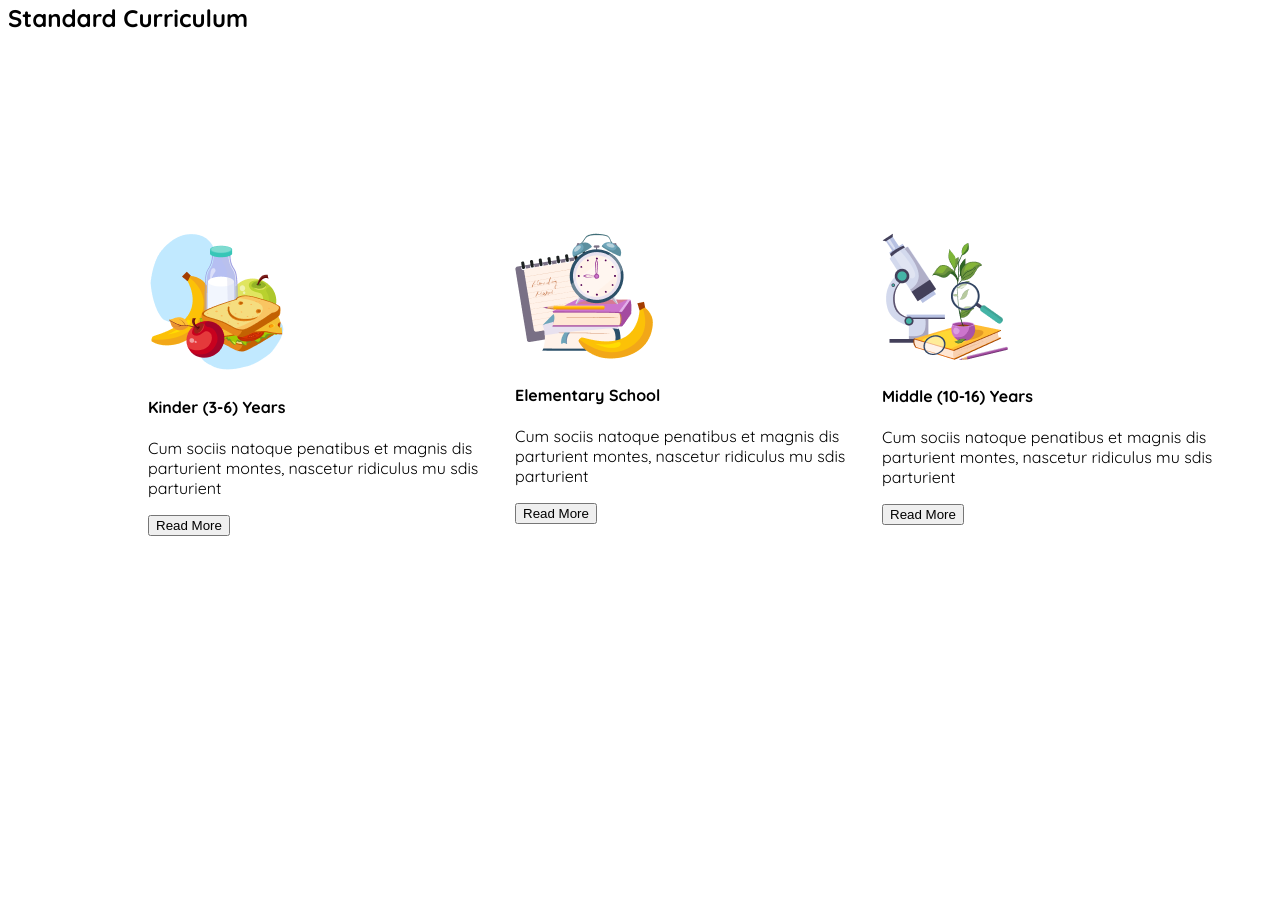
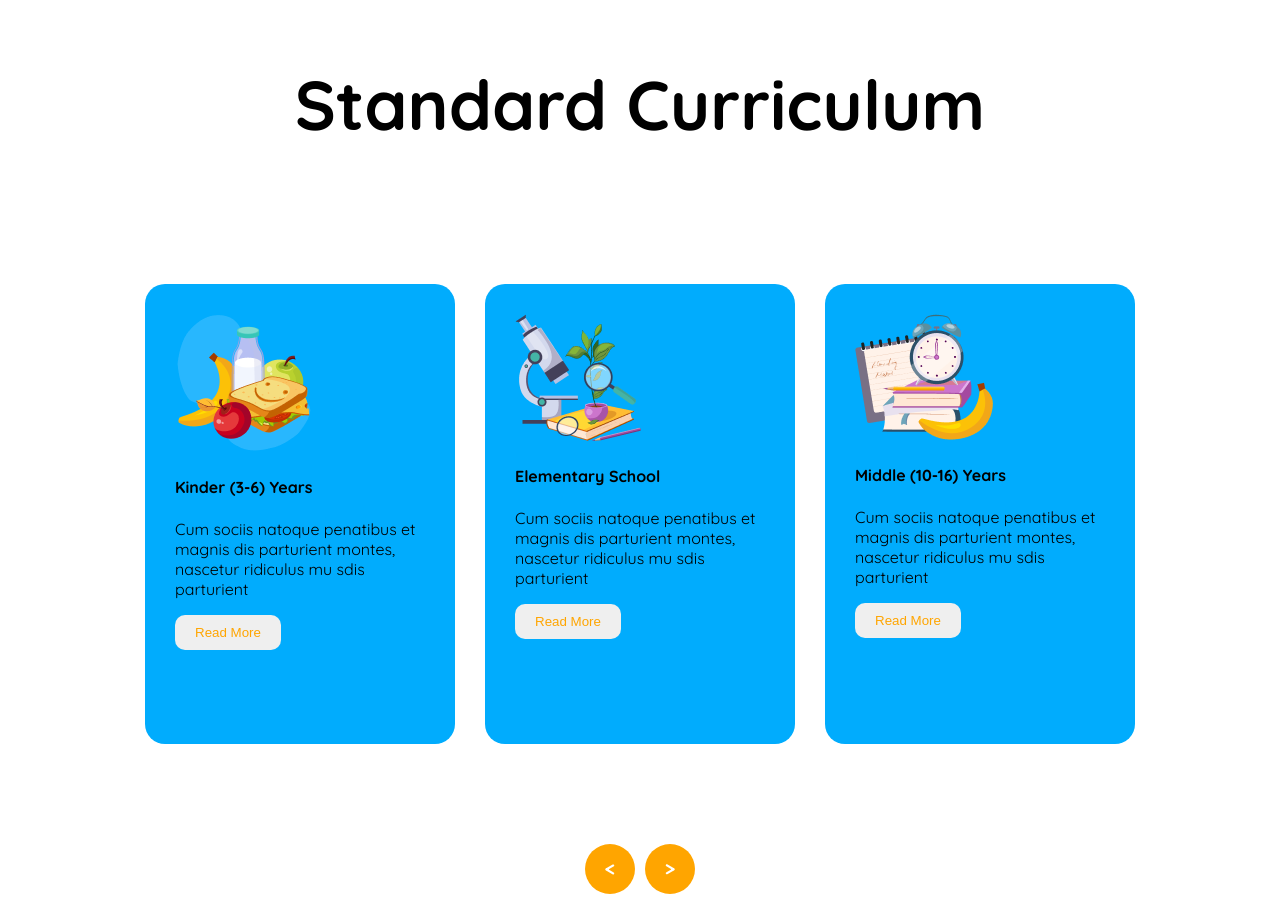
Before and after one commit to alshahria123/assignment-2, a plain HTML site: page index.html in a window 1280 px wide. Shown: the part 726-1635 px from the top of the page. Drawn offline with Linux system fonts and the light colour scheme.

Commit message:
added the code

```diff
--- a/index.html
+++ b/index.html
@@ -40,35 +40,41 @@
        </section>
     </header>
     <main>
-        <section class="">
-            <h2 id="h-2">Standard Curriculum</h2>
-           <div class="div-container">
-            <div class="div-1">
+       <section>
+        <div class="title">
+            <h2>Standard Curriculum</h2>
+        </div>
+        <div class="container">
+            <div class="box-1">
                 <img src="assets/kinder.png" alt="">
                 <h4>Kinder (3-6) Years</h4>
                 <p>Cum sociis natoque penatibus et magnis
                     dis parturient montes, nascetur ridiculus
                     mu sdis parturient</p>
-                    <button>Read More</button>
+                <button class="btn-2">Read More</button>
             </div>
-            <div class="div-2">
-                <img src="assets/elementary.png" alt="">
+            <div class="box-1">
+                <img src="assets/middle.png" alt="">
                 <h4>Elementary School</h4>
                 <p>Cum sociis natoque penatibus et magnis
                     dis parturient montes, nascetur ridiculus
                     mu sdis parturient</p>
-                    <button>Read More</button>
+                <button class="btn-2">Read More</button>
             </div>
-            <div class="div-3">
-                <img src="assets/middle.png" alt="">
+            <div class="box-1">
+                <img src="assets/elementary.png" alt="">
                 <h4>Middle (10-16) Years</h4>
                 <p>Cum sociis natoque penatibus et magnis
                     dis parturient montes, nascetur ridiculus
                     mu sdis parturient</p>
-                    <button>Read More</button>
+                <button class="btn-2">Read More</button>
             </div>
-           </div>
-        </section>
+        </div>
+       <div class="div-main">
+        <div class="div"> < </div>
+        <div class="div"> > </div>
+       </div>
+       </section>
     </main>
     <footer></footer>
 </body>
--- a/styles/style.css
+++ b/styles/style.css
@@ -101,26 +101,62 @@
 
 /* main style */
 
-.div-container{
-    display: grid;
-    grid-template-columns: repeat(3, 1fr);
-    margin: 200px 140px;
+.title{
+    display: flex;
+    justify-content: center;
+    font-size: 46px;
+    font-weight: bold;
+    margin-bottom: 80px;
+}
+.container{
+    display: flex;
+    justify-content: center;
+    margin-bottom: 100px;
+    gap: 30px;
+}
+.box-1{
+    background-color: #01ACFD;
+    padding: 30px;
+    border-radius: 20px;
+    width: 250px;
+    height: 400px;
+
 }
 
-.div-1, .div-2, .div-3{
-    height: 476px;
-    width: 367px;
+.btn-2{
+    color: orange;
+    border: none;
+    padding: 10px 20px;
+    border-radius: 10px;
+}
+.div-main{
+    display: flex;
+    gap: 10px;
+    justify-content: center;
+    margin-top: 0px;
+}
+.div{
+    display: flex;
+    justify-content: center;
+    align-items: center;
+    background-color: orange;
+    height: 50px;
+    width: 50px;
+    border-radius: 50%;
+    color: white;
+    font-size: 20px;
+    font-weight: 700;
 }
 
 @media screen and (max-width: 576px) {
-    .h1, .item, .btn-1{
+    .h1, .item, .btn-1, .div-main{
         display: none;
     }
     .section{
         border-bottom: 2px solid orange;
     }
     .bag{
-margin: 12px 328px 12px 16px;
+        margin: 12px 328px 12px 16px;
     }
 
     .banner{
@@ -137,4 +173,9 @@ margin: 12px 328px 12px 16px;
         width: 336px;
     }
 
+    .container{
+        flex-direction: column;
+        margin: 0 auto;
+    }
+
 }
```
Also changed, not shown: assets/3 line.png (deleted).
